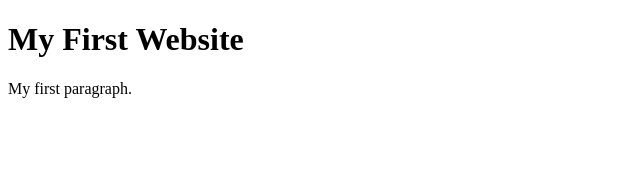
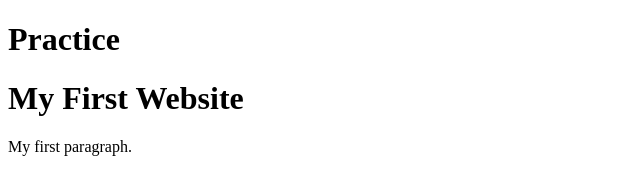
Before and after one commit to vikash-coders/codersrank-practice, a website: page index.html in a window 1280 px wide. Shown: the whole page, without its empty margins (0-640 px from the left). Drawn offline with Linux system fonts and the light colour scheme.

Commit message:
put h1 header with message practice

```diff
--- a/index.html
+++ b/index.html
@@ -4,7 +4,7 @@
     <title>Page Title</title>
   </head>
   <body>
-
+    <h1>Practice</h1>
     <h1>My First Website</h1>
     <p>My first paragraph.</p>
 
```
